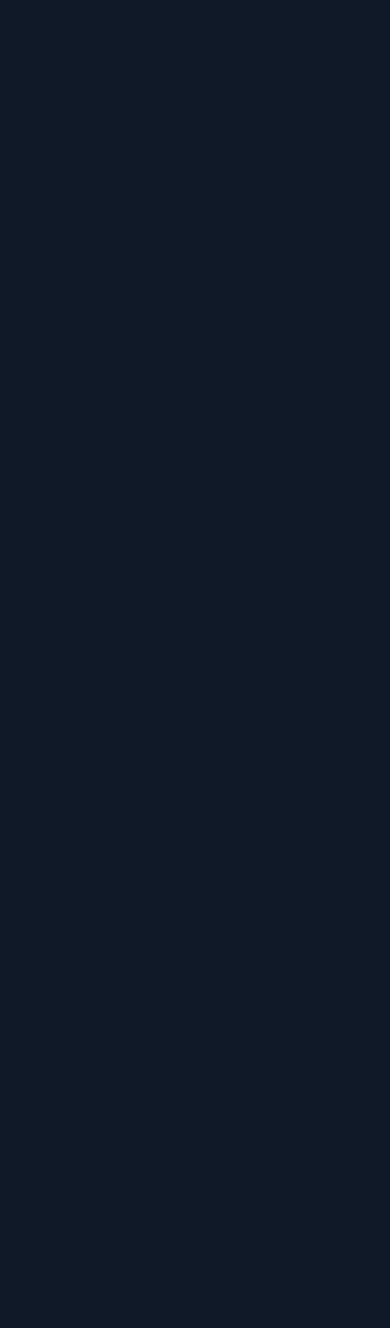
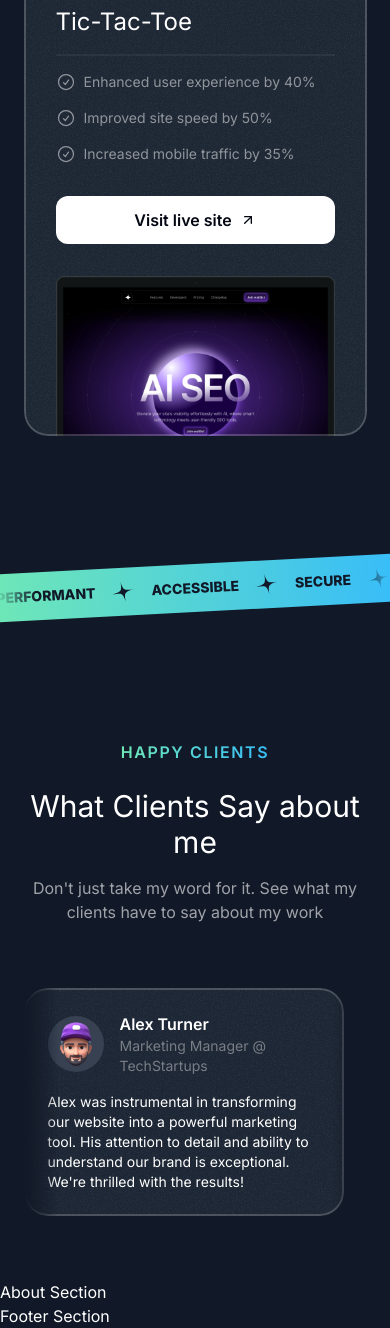
Before and after one commit to suystha7/Portfolio, a Next.js app: page / in a window 390 px wide. Shown: the part 2154-3482 px from the top of the page. Before the commit the page ends 973 px from the top, so only its background shows below. Built offline with nearby package versions, Linux system fonts and the light colour scheme; a web font is replaced by a local one.

Commit message:
design project & testimonial  section

```diff
--- a/src/app/globals.css
+++ b/src/app/globals.css
@@ -20,4 +20,20 @@
       transparent
     );
   }
+
+  .mask-gradient-t {
+    mask-image: linear-gradient(
+      to right,
+      transparent,
+      rgba(0, 0, 0, 1) 10%,
+      rgba(0, 0, 0, 1) 90%,
+      transparent
+    );
+  }
 }
+
+@layer utilities {
+  .container {
+    @apply lg:max-w-5xl;
+  }
+}
--- a/src/app/page.tsx
+++ b/src/app/page.tsx
@@ -1,11 +1,21 @@
+import { AboutSection } from "@/sections/About";
+import { Footer } from "@/sections/Footer";
 import { Header } from "@/sections/Header";
 import { HeroSection } from "@/sections/Hero";
+import { ProjectsSection } from "@/sections/Projects";
+import { TapeSection } from "@/sections/Tape";
+import { TestimonialsSection } from "@/sections/Testimonials";
 
 export default function Home() {
   return (
     <div>
       <Header />
       <HeroSection />
+      <ProjectsSection />
+      <TapeSection />
+      <TestimonialsSection/>
+      <AboutSection />
+      <Footer/>
     </div>
   );
 }
--- /dev/null
+++ b/src/components/Card.tsx
@@ -0,0 +1,27 @@
+import grainImage from "@/assets/images/grain.jpg";
+import { PropsWithChildren } from "react";
+import { twMerge } from "tailwind-merge";
+
+export const Card = ({
+  className,
+  children,
+}: PropsWithChildren<{ className?: string }>) => {
+  return (
+    <>
+      <div
+        className={twMerge(
+          "bg-gray-800 rounded-3xl relative z-0 after:content-[''] overflow-hidden after:z-10 after:absolute after:inset-0 after:outline-2 after:outline after:-outline-offset-2 after:rounded-3xl after:outline-white/20 after:pointer-events-none p-6 ",
+          className
+        )}
+      >
+        <div
+          className="absolute inset-0 -z-10 opacity-5"
+          style={{
+            backgroundImage: `url(${grainImage.src})`,
+          }}
+        ></div>
+        {children}
+      </div>
+    </>
+  );
+};
--- /dev/null
+++ b/src/components/SectionHeader.tsx
@@ -0,0 +1,25 @@
+export const SectionHeader = ({
+  title,
+  eyebrow,
+  description,
+}: {
+  title: string;
+  eyebrow: string;
+  description: string;
+}) => {
+  return (
+    <>
+      <div className="flex justify-center">
+        <p className="uppercase  font-semibold tracking-widest bg-gradient-to-r from-emerald-300 to-sky-400 text-transparent bg-clip-text text-center">
+          {eyebrow}
+        </p>
+      </div>
+      <h2 className="font-serif text-3xl md:text-5xl text-center mt-6">
+        {title}
+      </h2>
+      <p className="text-center md:text-lg lg:text-xl text-white/60 mt-4 max-w-md mx-auto">
+        {description}
+      </p>
+    </>
+  );
+};
--- /dev/null
+++ b/src/data.ts
@@ -0,0 +1,94 @@
+import darkSaasLandingPage from "@/assets/images/dark-saas-landing-page.png";
+import lightSaasLandingPage from "@/assets/images/light-saas-landing-page.png";
+import aiStartupLandingPage from "@/assets/images/ai-startup-landing-page.png";
+import memojiAvatar1 from "@/assets/images/memoji-avatar-1.png";
+import memojiAvatar2 from "@/assets/images/memoji-avatar-2.png";
+import memojiAvatar3 from "@/assets/images/memoji-avatar-3.png";
+import memojiAvatar4 from "@/assets/images/memoji-avatar-4.png";
+import memojiAvatar5 from "@/assets/images/memoji-avatar-5.png";
+
+export const portfolioProjects = [
+    {
+      company: "Personal",
+      year: "2025",
+      title: "TODO List",
+      results: [
+        { title: "Optimistic updates" },
+        { title: "Caching & invalidation" },
+        { title: "Increased mobile traffic by 35%" },
+      ],
+      link: "https://youtu.be/4k7IdSLxh6w",
+      image: darkSaasLandingPage,
+    },
+    {
+      company: "Innovative Co",
+      year: "2021",
+      title: "Light Saas Landing Page",
+      results: [
+        { title: "Boosted sales by 20%" },
+        { title: "Expanded customer reach by 35%" },
+        { title: "Increased brand awareness by 15%" },
+      ],
+      link: "https://youtu.be/7hi5zwO75yc",
+      image: lightSaasLandingPage,
+    },
+    {
+      company: "Personal",
+      year: "2022",
+      title: "Tic-Tac-Toe",
+      results: [
+        { title: "Enhanced user experience by 40%" },
+        { title: "Improved site speed by 50%" },
+        { title: "Increased mobile traffic by 35%" },
+      ],
+      link: "https://youtu.be/Z7I5uSRHMHg",
+      image: aiStartupLandingPage,
+    },
+  ];
+
+export const words = [
+    "Performant",
+    "Accessible",
+    "Secure",
+    "Interactive",
+    "Scalable",
+    "User Friendly",
+    "Responsive",
+    "Maintainable",
+    "Search Optimized",
+    "Usable",
+    "Reliable",
+  ];
+
+export const testimonials = [
+  {
+    name: "Alex Turner",
+    position: "Marketing Manager @ TechStartups",
+    text: "Alex was instrumental in transforming our website into a powerful marketing tool. His attention to detail and ability to understand our brand is exceptional. We're thrilled with the results!",
+    avatar: memojiAvatar1,
+  },
+  {
+    name: "Olivia Green",
+    position: "Head of Design @ GreenLeaf",
+    text: "Working with Alex was a pleasure. His expertise in frontend development brought our designs to life in a way we never imagined. The website has exceeded our expectations.",
+    avatar: memojiAvatar2,
+  },
+  {
+    name: "Daniel White",
+    position: "CEO @ InnovateCo",
+    text: "Alex's ability to create seamless user experiences is unmatched. Our website has seen a significant increase in conversions since launching the new design. We couldn't be happier.",
+    avatar: memojiAvatar3,
+  },
+  {
+    name: "Emily Carter",
+    position: "Product Manager @ GlobalTech",
+    text: "Alex is a true frontend wizard. He took our complex product and transformed it into an intuitive and engaging user interface. We're already seeing positive feedback from our customers.",
+    avatar: memojiAvatar4,
+  },
+  {
+    name: "Michael Brown",
+    position: "Director of IT @ MegaCorp",
+    text: "Alex's work on our website has been nothing short of exceptional. He's a talented developer who is also a great communicator. We highly recommend him.",
+    avatar: memojiAvatar5,
+  },
+];
--- a/src/sections/Hero.tsx
+++ b/src/sections/Hero.tsx
@@ -17,13 +17,11 @@
           }}
         ></div>
 
-        {/* Hero Rings */}
         <div className="size-[620px] hero-ring"></div>
         <div className="size-[820px] hero-ring"></div>
         <div className="size-[1020px] hero-ring"></div>
         <div className="size-[1220px] hero-ring"></div>
 
-        {/* Hero Orbit Elements */}
         <HeroOrbit size={800} rotation={-72}>
           <Star className="size-28 text-emerald-300" />
         </HeroOrbit>
@@ -52,7 +50,7 @@
           <div className="size-3 rounded-full bg-emerald-300/20" />
         </HeroOrbit>
         <HeroOrbit size={520} rotation={-41}>
-          <div className="size-3 rounded-full bg-emerald-300/20" />
+          <div className="size-2 rounded-full bg-emerald-300/20" />
         </HeroOrbit>
         <HeroOrbit size={650} rotation={-5}>
           <div className="size-2 rounded-full bg-emerald-300/20" />
--- a/src/sections/Projects.tsx
+++ b/src/sections/Projects.tsx
@@ -1,46 +1,68 @@
-import darkSaasLandingPage from "@/assets/images/dark-saas-landing-page.png";
-import lightSaasLandingPage from "@/assets/images/light-saas-landing-page.png";
-import aiStartupLandingPage from "@/assets/images/ai-startup-landing-page.png";
-
-const portfolioProjects = [
-  {
-    company: "Acme Corp",
-    year: "2022",
-    title: "Dark Saas Landing Page",
-    results: [
-      { title: "Enhanced user experience by 40%" },
-      { title: "Improved site speed by 50%" },
-      { title: "Increased mobile traffic by 35%" },
-    ],
-    link: "https://youtu.be/4k7IdSLxh6w",
-    image: darkSaasLandingPage,
-  },
-  {
-    company: "Innovative Co",
-    year: "2021",
-    title: "Light Saas Landing Page",
-    results: [
-      { title: "Boosted sales by 20%" },
-      { title: "Expanded customer reach by 35%" },
-      { title: "Increased brand awareness by 15%" },
-    ],
-    link: "https://youtu.be/7hi5zwO75yc",
-    image: lightSaasLandingPage,
-  },
-  {
-    company: "Quantum Dynamics",
-    year: "2023",
-    title: "AI Startup Landing Page",
-    results: [
-      { title: "Enhanced user experience by 40%" },
-      { title: "Improved site speed by 50%" },
-      { title: "Increased mobile traffic by 35%" },
-    ],
-    link: "https://youtu.be/Z7I5uSRHMHg",
-    image: aiStartupLandingPage,
-  },
-];
+import Image from "next/image";
+import CheckIcon from "@/assets/icons/check-circle.svg";
+import ArrowUpRight from "@/assets/icons/arrow-up-right.svg";
+import { SectionHeader } from "@/components/SectionHeader";
+import { Card } from "@/components/Card";
+import { portfolioProjects } from "@/data";
 
 export const ProjectsSection = () => {
-  return <div>Projects Section</div>;
+  return (
+    <section className="pb-16 lg:py-24">
+      <div className="container">
+        <SectionHeader
+          eyebrow="Real-world results"
+          title="Featured Projects"
+          description="See how I transformed conepts into engaging digital experiences."
+        />
+
+        <div className="flex flex-col mt-10 md:mt-20 gap-20">
+          {portfolioProjects.map((project) => (
+            <Card
+              key={project.title}
+              className="px-8 pt-8 pb-0 md:pt-12 md:px-10 lg:pt-16 lg:px-20"
+            >
+              <div className="lg:grid lg:grid-cols-2 lg:gap-16">
+                <div className="lg:pb-16">
+                  <div className="bg-gradient-to-r from-emerald-300 to-sky-400 inline-flex font-bold uppercase tracking-widest text-sm text-transparent bg-clip-text text-center gap-2">
+                    <span>{project.company}</span>
+                    <span>&bull;</span>
+                    <span>{project.year}</span>
+                  </div>
+                  <h3 className="font-serif text-2xl md:text-4xl mt-2 md:mt-5">
+                    {project.title}
+                  </h3>
+                  <hr className="border-t-2 border-white/5 mt-4 md:mt-5" />
+                  <ul className="flex flex-col gap-4 mt-4 md:mt-5">
+                    {project.results.map((result) => (
+                      <div key={result.title}>
+                        <li className="flex gap-2 text-sm md:text-base text-white/50">
+                          <CheckIcon className="size-5 md:size-6" />
+                          <span>{result.title}</span>
+                        </li>
+                      </div>
+                    ))}
+                  </ul>
+                  <a href={project.link}>
+                    <button className="bg-white text-gray-950 h-12 w-full md:w-auto px-6 rounded-xl font-semibold inline-flex items-center justify-center gap-2 mt-8">
+                      <span>Visit live site</span>
+                      <ArrowUpRight className="size-4" />
+                    </button>
+                  </a>
+                </div>
+
+                <div className="relative">
+                  <Image
+                    src={project.image}
+                    alt={project.title}
+                    className="mt-8 -mb-4 md:-mb-0 lg:mt-0 lg:absolute
+                    lg:h-full lg:w-auto lg:max-w-none"
+                  />
+                </div>
+              </div>
+            </Card>
+          ))}
+        </div>
+      </div>
+    </section>
+  );
 };
--- a/src/sections/Tape.tsx
+++ b/src/sections/Tape.tsx
@@ -1,3 +1,23 @@
+import Star from "@/assets/icons/star.svg";
+import { words } from "@/data";
+
 export const TapeSection = () => {
-  return <div>Tape Section</div>;
+  return (
+    <div className="py-16 lg:py-24  overflow-x-clip ">
+      <div className="bg-gradient-to-r from-emerald-300 to-sky-400 -rotate-3 -mx-1">
+        <div className="flex mask-gradient-t">
+          <div className="flex flex-none gap-4 py-3">
+            {words.map((word) => (
+              <div key={word} className="inline-flex items-center gap-4">
+                <span className="text-gray-900 uppercase font-extrabold text-sm">
+                  {word}
+                </span>
+                <Star className="size-6 text-gray-900 -rotate-12" />
+              </div>
+            ))}
+          </div>
+        </div>
+      </div>
+    </div>
+  );
 };
--- a/src/sections/Testimonials.tsx
+++ b/src/sections/Testimonials.tsx
@@ -1,42 +1,49 @@
-import memojiAvatar1 from "@/assets/images/memoji-avatar-1.png";
-import memojiAvatar2 from "@/assets/images/memoji-avatar-2.png";
-import memojiAvatar3 from "@/assets/images/memoji-avatar-3.png";
-import memojiAvatar4 from "@/assets/images/memoji-avatar-4.png";
-import memojiAvatar5 from "@/assets/images/memoji-avatar-5.png";
-
-const testimonials = [
-  {
-    name: "Alex Turner",
-    position: "Marketing Manager @ TechStartups",
-    text: "Alex was instrumental in transforming our website into a powerful marketing tool. His attention to detail and ability to understand our brand is exceptional. We're thrilled with the results!",
-    avatar: memojiAvatar1,
-  },
-  {
-    name: "Olivia Green",
-    position: "Head of Design @ GreenLeaf",
-    text: "Working with Alex was a pleasure. His expertise in frontend development brought our designs to life in a way we never imagined. The website has exceeded our expectations.",
-    avatar: memojiAvatar2,
-  },
-  {
-    name: "Daniel White",
-    position: "CEO @ InnovateCo",
-    text: "Alex's ability to create seamless user experiences is unmatched. Our website has seen a significant increase in conversions since launching the new design. We couldn't be happier.",
-    avatar: memojiAvatar3,
-  },
-  {
-    name: "Emily Carter",
-    position: "Product Manager @ GlobalTech",
-    text: "Alex is a true frontend wizard. He took our complex product and transformed it into an intuitive and engaging user interface. We're already seeing positive feedback from our customers.",
-    avatar: memojiAvatar4,
-  },
-  {
-    name: "Michael Brown",
-    position: "Director of IT @ MegaCorp",
-    text: "Alex's work on our website has been nothing short of exceptional. He's a talented developer who is also a great communicator. We highly recommend him.",
-    avatar: memojiAvatar5,
-  },
-];
+import Image from "next/image";
+import { SectionHeader } from "@/components/SectionHeader";
+import { Card } from "@/components/Card";
+import { testimonials } from "@/data";
 
 export const TestimonialsSection = () => {
-  return <div>Testimonials Section</div>;
+  return (
+    <section className="py-16 lg:py-24">
+      <div className="container">
+        <SectionHeader
+          eyebrow="Happy Clients"
+          title="What Clients Say about me"
+          description=" Don't just take my word for it. See what my clients have to say
+        about my work"
+        />
+
+        <div className="mt-16 lg:mt-24 flex overflow-x-clip mask-gradient-t">
+          <div className="flex flex-none gap-8">
+            {testimonials.map((testimonial) => (
+              <Card
+                key={testimonial.name}
+                className="max-w-xs md:p-8 md:max-w-md"
+              >
+                <div className="flex gap-4 items-center">
+                  <div className="size-14 bg-gray-700 inline-flex items-center justify-center rounded-full flex-shrink-0">
+                    <Image
+                      src={testimonial.avatar}
+                      alt={testimonial.name}
+                      className="max-h-full"
+                    />
+                  </div>
+                  <div>
+                    <div className="font-semibold">{testimonial.name}</div>
+                    <div className="text-sm text-white/40">
+                      {testimonial.position}
+                    </div>
+                  </div>
+                </div>
+                <p className="text-sm md:text-base mt-4 md:mt-6">
+                  {testimonial.text}
+                </p>
+              </Card>
+            ))}
+          </div>
+        </div>
+      </div>
+    </section>
+  );
 };
```
